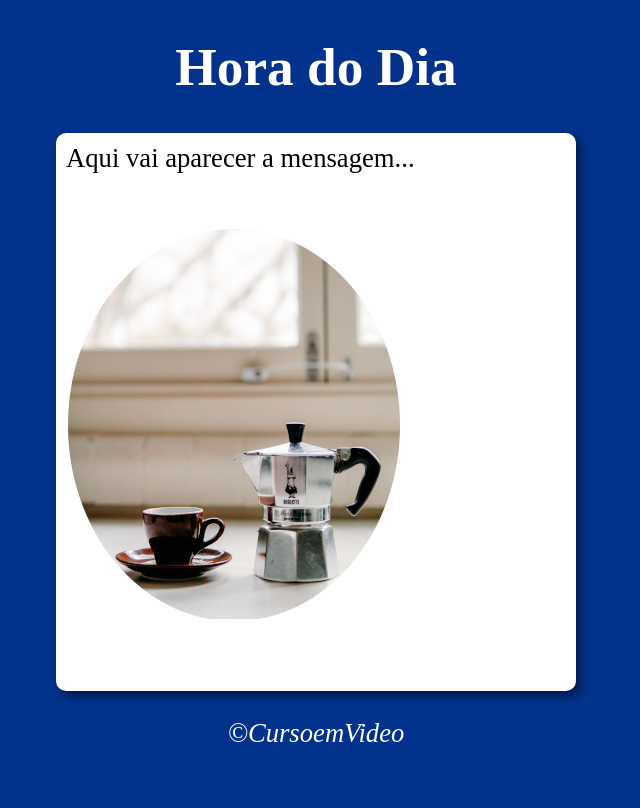
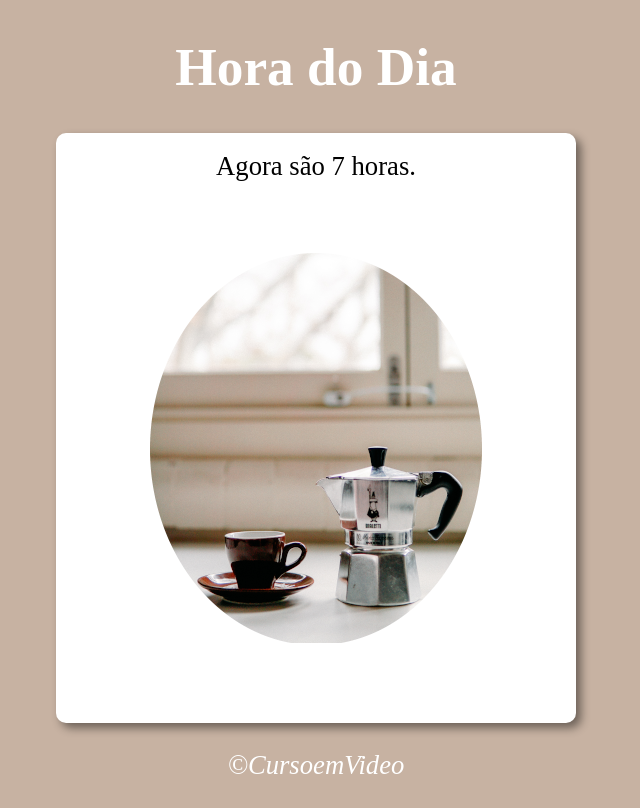
Before and after one commit to Doni-zete/Linguagens-Programacao, a plain HTML site: page JAVASCRIPT/aula14/modelo.html in a window 1280 px wide. Shown: the whole page, without its empty margins (324-964 px from the left). Drawn offline with Linux system fonts and the light colour scheme.

Commit message:
Bomdia-Boatarde-Boanoite-javascript

```diff
--- a/JAVASCRIPT/aula14/estilo.css
+++ b/JAVASCRIPT/aula14/estilo.css
@@ -12,6 +12,7 @@ section{
     border-radius: 10px;
     padding: 10px;
     width: 500px;
+
     margin: auto;
     box-shadow: 5px 5px 10px rgba(0, 0, 0, 0.459);
 }
@@ -24,4 +25,10 @@ footer{
 }
 h1{
     text-align: center;
+
 }
+
+div{
+    text-align: center;
+    padding: 8px;
+}
--- a/JAVASCRIPT/aula14/script.js
+++ b/JAVASCRIPT/aula14/script.js
@@ -3,17 +3,20 @@ function carregar() {
     var msg = window.document.getElementById('msg')
     var img = window.document.getElementById('imagem')
     var data = new Date()
-    var hora = data.getHours()
+    var hora = 7
     msg.innerHTML = `Agora são ${hora} horas.`
     if (hora >= 0 && hora < 12) {
         //Bom dia!
         img.src = 'manha.png'
-    } else if (hora >= 12 && hora < 18) {
+        document.body.style.background ='#c7b2a2'
+    } else if (hora >= 12 && hora <= 18) {
         //Boa tarde!
-        img.src = 'tarde.png
+        img.src = 'tarde.png '
+        document.body.style.background ='#fbc981'
     }else{
         //Boa noite
         img.src ='noite.png'
+        document.body.style.background ='#2e3a41'
     }
 
 }
```
Also changed, not shown: 1 other file.
